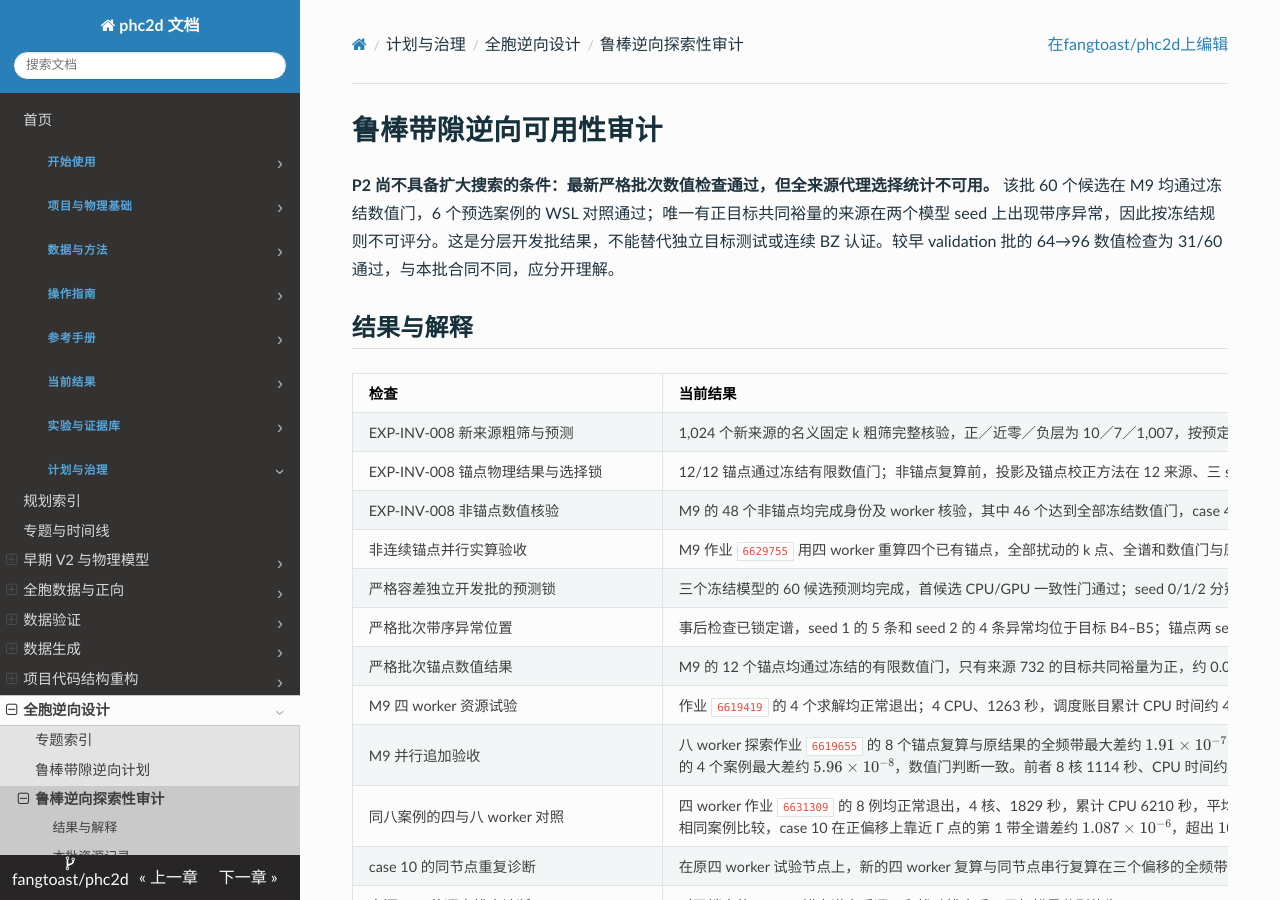
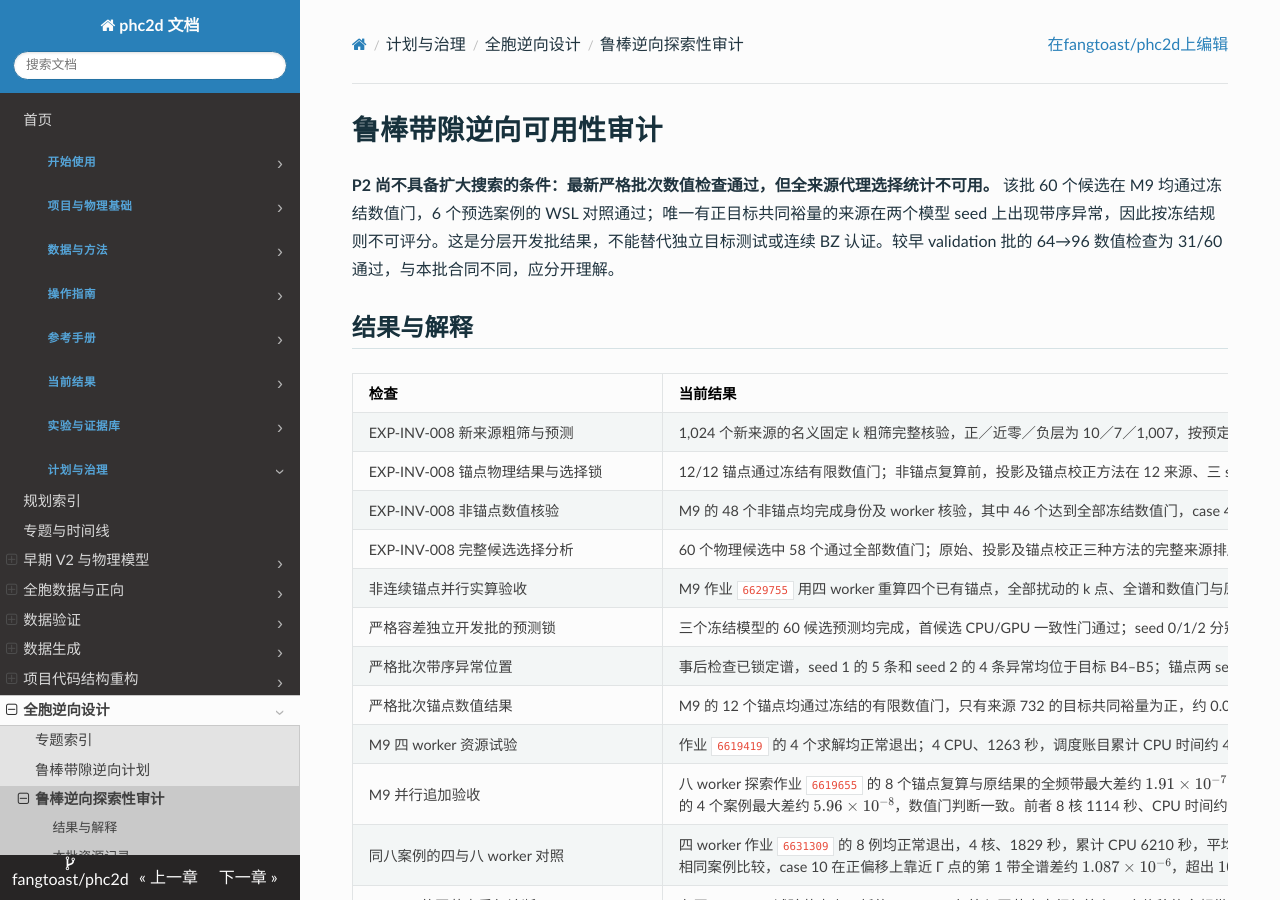
Before and after one commit to fangtoast/phc2d, an MkDocs documentation site: the page built from docs/results/inverse/鲁棒带隙逆向可用性审计.md, in a window 1280 px wide and 900 px high. Built offline with MkDocs 1.6.1, drawn with Linux system fonts in a browser that asks for light colours.

Commit message:
Record unavailable inverse ranking comparison

```diff
--- a/docs/results/inverse/鲁棒带隙逆向可用性审计.md
+++ b/docs/results/inverse/鲁棒带隙逆向可用性审计.md
@@ -38,7 +38,8 @@ source_artifacts:
 |---|---|---|
 | EXP-INV-008 新来源粗筛与预测 | 1,024 个新来源的名义固定 k 粗筛完整核验，正／近零／负层为 10／7／1,007，按预定规则各选 4 个并重建 60 候选。三个 GL seed 的预测已锁定：原始 seed 0 有 7 条带序异常，seed 1/2 无异常；逐点投影后的三组各 60 条可评分。[粗筛审计](../../../runs/20261101/EXP-INV-008_202611011652/coarse_screen/collection_audit.json) · [预测锁](../../../runs/20261101/EXP-INV-008_202611011652/prediction_lock.json) | 这是新的条件开发批：粗筛仅限名义固定 k 网格，投影是单独的方法输出，不改变原始异常。完整物理结果及 WSL 对照见下。 |
 | EXP-INV-008 锚点物理结果与选择锁 | 12/12 锚点通过冻结有限数值门；非锚点复算前，投影及锚点校正方法在 12 来源、三 seed 均完成候选选择，原始方法按共同规则有 2 个来源不可评分。[锚点审计](../../../runs/20261101/EXP-INV-008_202611011652/anchors/complete_audit.json) · [选择复核](../../../runs/20261101/EXP-INV-008_202611011652/anchor_choice_audit.json) | 原始异常未被投影覆盖；仅锚点通过不代表选中结构达到目标。 |
-| EXP-INV-008 非锚点数值核验 | M9 的 48 个非锚点均完成身份及 worker 核验，其中 46 个达到全部冻结数值门，case 44 和 57 分别有两个、一个扰动未通过分辨率稳定门；两例各扰动的带边加密稳定门均通过。12 分片共分配约 12.31 CPU 核时，每 worker RSS 峰值约 331–367 MiB。[完整核验](../../../runs/20261101/EXP-INV-008_202611011652/nonanchors/complete_audit.json) | 该批不满足全部候选数值门；失败保留，预选六例 WSL 对照和选择结果分析进行中。数值门不是连续 BZ 的数学认证。 |
+| EXP-INV-008 非锚点数值核验 | M9 的 48 个非锚点均完成身份及 worker 核验，其中 46 个达到全部冻结数值门，case 44 和 57 分别有两个、一个扰动未通过分辨率稳定门；两例各扰动的带边加密稳定门均通过。12 分片共分配约 12.31 CPU 核时，每 worker RSS 峰值约 331–367 MiB。[完整核验](../../../runs/20261101/EXP-INV-008_202611011652/nonanchors/complete_audit.json) | 该批不满足全部候选数值门；失败保留，预选六例 WSL 对照进行中。数值门不是连续 BZ 的数学认证。 |
+| EXP-INV-008 完整候选选择分析 | 60 个物理候选中 58 个通过全部数值门；原始、投影及锚点校正三种方法的完整来源排序汇总均不可用。投影与校正方法均有两个来源组未通过数值门；原始方法另受共同可评分性限制。[分析证据](../../../runs/20261101/EXP-INV-008_202611011652/physical_variant_evaluation.json) | 不以可用子集冒充预注册完整来源统计；WSL 对照进行中，本结果不证明方法收益或改变原 P2 失败记录。 |
 | 非连续锚点并行实算验收 | M9 作业 `6629755` 用四 worker 重算四个已有锚点，全部扰动的 k 点、全谱和数值门与原记录一致，最大频率差约 $2.07\times10^{-7}$；单 worker 最大 RSS 约 336–339 MiB，平均 CPU 利用率约 76.5%。[验收证据](../../../runs/20261101/EXP-INV-007_preflight_202611011445/sparse_anchor_pilot/audit.json) | 四例旧结构、单节点的工程验收；作业账目峰值包含环境准备，cgroup 峰值未知。新结构的内存和物理数值门仍须分别检查，不能据此认定历史全谱超差问题已解决。 |
 | 严格容差独立开发批的预测锁 | 三个冻结模型的 60 候选预测均完成，首候选 CPU/GPU 一致性门通过；seed 0/1/2 分别有 0/5/4 条带序异常。来源 732 的锚点在 seed 1 和 2 均异常，无法按冻结合同评分 | 已不能满足该批预注册的 12 来源全部可评分条件，不能通过替换样本或放宽门槛改变判断。三 seed 共用同一来源；该批最终物理数值门和跨环境检查另见下方完整物理行。 |
 | 严格批次带序异常位置 | 事后检查已锁定谱，seed 1 的 5 条和 seed 2 的 4 条异常均位于目标 B4–B5；锚点两 seed 的最小相邻频差分别约为 −0.00768 和 −0.000229 | 这是同一来源的代理谱诊断，不是独立结构样本或物理结果；不能仅把非目标频带异常排除后恢复评分。下一轮需独立评估带序问题的修复及其对目标带边误差的影响 |
```
